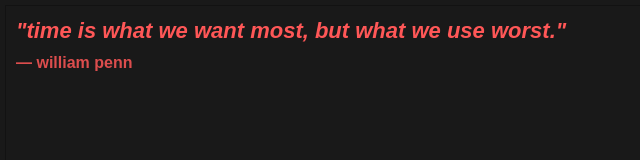
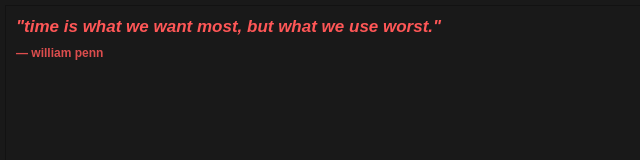
Before and after one commit to nitin-natarajan/quote-widget, a plain HTML site: page index.html in a window 1280 px wide. Shown: the whole page, without its empty margins (0-640 px from the left). Drawn offline with Linux system fonts and the light colour scheme.

Commit message:
Update index.html

```diff
--- a/index.html
+++ b/index.html
@@ -16,14 +16,14 @@
       }
       #quote {
           font-family: sans-serif;
-          font-size: 22px;
+          font-size: 17px;
           color: #ff5757;
           font-style: italic;
           font-weight: bold;
       }
       #attribution {
           font-family: sans-serif;
-          font-size: 16px;
+          font-size: 12px;
           color: #ff5757;
           font-weight: bold;
           opacity: 0.85;
```
